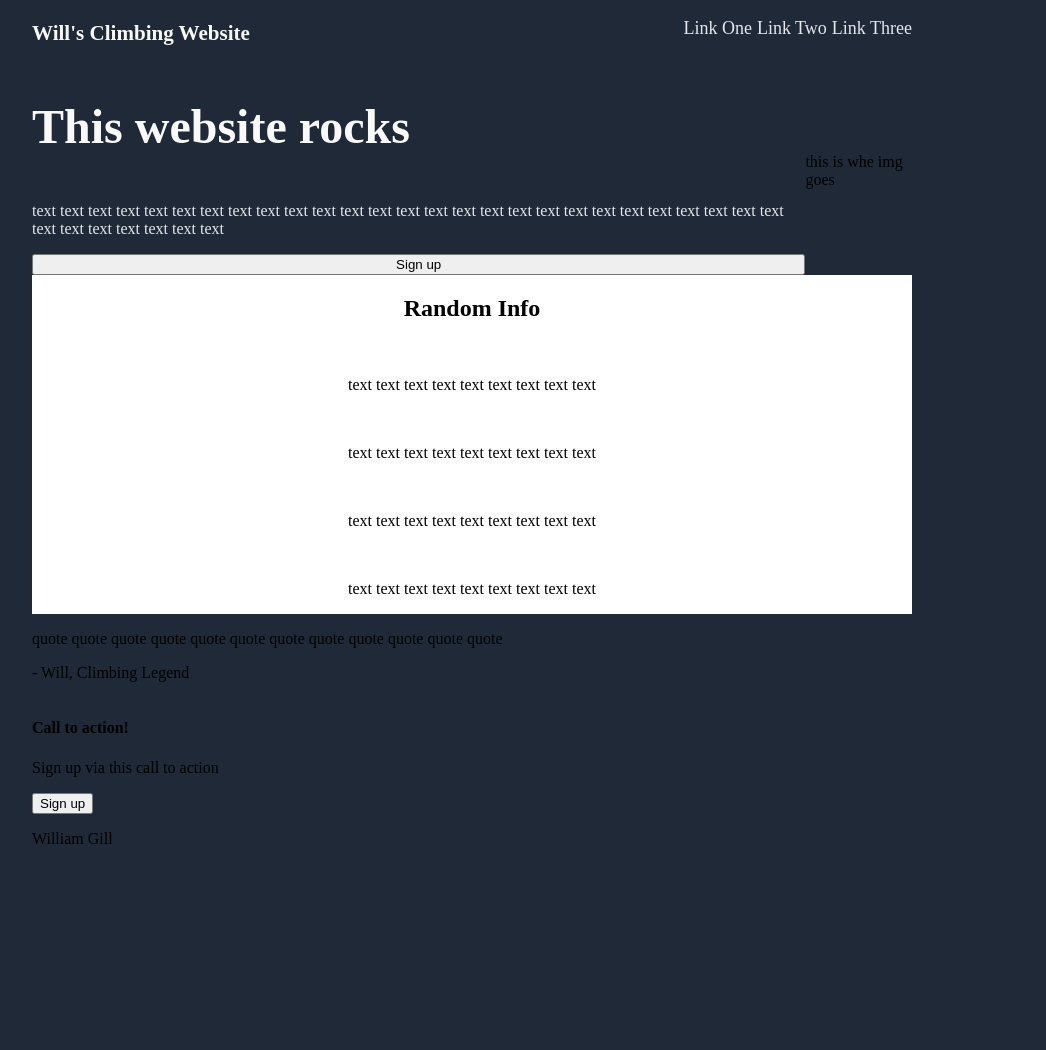
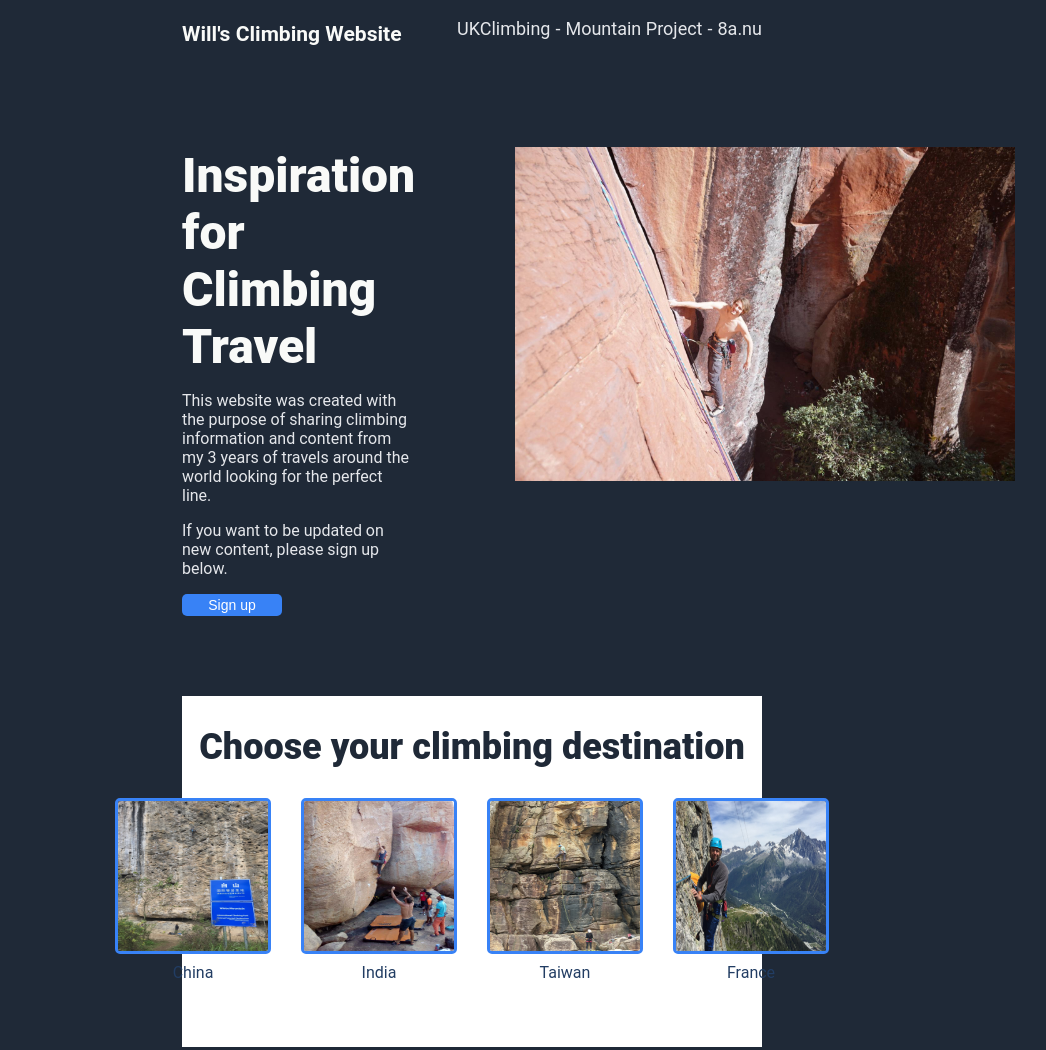
Before and after one commit to bn09whg/Odin-Launchpage-Project, a plain HTML site: page index.html in a window 1280 px wide. Shown: the top 1050 px of the page, without its empty margins (168-1214 px from the left). Before the commit the page ends 864 px from the top, so only its background shows below. Drawn offline with Linux system fonts and the light colour scheme.

Commit message:
Complete intro and info sections
Mostly finshed intro and info sections for both css and html.

Added images to info sections

Updated links and added dashes between

Added Roboto font

```diff
--- a/index.html
+++ b/index.html
@@ -6,45 +6,51 @@
     <meta name="viewport" content="width=device-width, initial-scale=1.0">
     <title>Will's Climbing Page</title>
     <link rel="stylesheet" href="styles.css">
+
 </head>
 <body>
     <header class="header">
         <div><h3 class="header-logo">Will's Climbing Website</h3></div>
         <div>
             <ul class="links">
-                <li><a href="">Link One</a></li>
-                <li><a href="">Link Two</a></li>
-                <li><a href="">Link Three</a></li>
+                <li><a href="https://ukclimbing.com">UKClimbing</a></li>
+                -
+                <li><a href="https://mountain project.com">Mountain Project</a></li>
+                -
+                <li><a href="https://8a.nu">8a.nu</a></li>
             </ul>
         </div>
     </header>
     <div class="body">
         <div class="intro">
             <div class="intro-left">
-                <h1 class="hero-main">This website rocks</h1>
-                <p class="hero-second">text text text text text text text text text text text text text text text text text text text text text text text text text text text text text text text text text text</p>
+                <h1 class="hero-main">Inspiration for Climbing Travel</h1>
+                <div class="hero-second">
+                    <p>This website was created with the purpose of sharing climbing information and content from my 3 years of travels around the world looking for the perfect line.</p>
+                    <p>If you want to be updated on new content, please sign up below.</p>
+                </div>
                 <button class="hero-button">Sign up</button>
             </div>
-            <div>this is whe img goes<img src="" alt=""></div>
+            <div><img src="./Images/main.jpg" alt="Author facing the camera and smiling whilst trad climbing in Li Ming, China" style="width:500px;height:250;"></div>
         </div>
         <div class="info">
-            <div><h2>Random Info</h2></div>
+            <div><h2 class="info-header">Choose your climbing destination</h2></div>
             <div class="info-images">
-                <div>
-                    <img src="" alt="">
-                    <p>text text text text text text text text text</p>
+                <div class="info-content">
+                    <div><img src="./Images/china.jpg" alt="Chinese climbing crag from the entrance" class="info-image"></div>
+                    <p class="info-text">China</p>
                 </div>
-                <div>
-                    <img src="" alt="">
-                    <p>text text text text text text text text text</p>
+                <div class="info-content">
+                    <div><img src="./Images/india.jpg" alt="Author bouldering in India with several friends spotting him" class="info-image"></div>
+                    <p class="info-text">India</p>
                 </div>
-                <div>
-                    <img src="" alt="">
-                    <p>text text text text text text text text text</p>
+                <div class="info-content">
+                    <div><img src="./Images/taiwan.jpg" alt="Author trad climbing up in Taiwan" class="info-image"></div>
+                    <p class="info-text">Taiwan</p>
                 </div>
-                <div>
-                    <img src="" alt="">
-                    <p>text text text text text text text text text</p>
+                <div class="info-content">
+                    <div><img src="./Images/france.jpg" alt="Author's friend posing for photo during multi-pitch climb in france" class="info-image"></div>
+                    <p class="info-text">France</p>
                 </div>
             </div>
         </div>
--- a/styles.css
+++ b/styles.css
@@ -1,15 +1,13 @@
 body {
     display: flex;
     flex-direction: column;
-    margin: 0px 200px;
+    margin: 0px 350px;
     background-color: #1F2937;
-}
-
-header, .intro {
-    display: flex;
+    font-family: 'Roboto', sans-serif;
 }
 
 header {
+    display: flex;
     justify-content: space-between;
     color: #E5E7EB;
     font-size: 18px;
@@ -30,13 +28,23 @@ ul.links, a {
 }
 
 .intro {
-    align-items: center;
-    ;
+    display: flex;
+    justify-content: space-between;
+    padding: 80px 0px;
+    gap: 100px;
+}
+
+.intro-left {
+    display: flex;
+    flex-direction: column;
+    align-items:flex-start;
 }
 
 .hero-main {
     font-size: 48px;
+    font-weight: 800;
     color: #F9FAF8;
+    margin: 0;
 }
 
 .hero-second {
@@ -44,9 +52,14 @@ ul.links, a {
     color: #E5E7EB;
 }
 
-.intro-left {
-    display: flex;
-    flex-direction: column;
+.hero-button {
+    width: 100px;
+    background-color: #3882F6;
+    color: white;
+    border-radius: 5px;
+    font-size: 14px;
+    border-width: 0;
+    padding: 3px;
 }
 
 .info {
@@ -54,8 +67,37 @@ ul.links, a {
     flex-direction: column;
     background-color: white;
     align-items: center;
+    padding-bottom: 60px;
 }
-.info images {
+.info-header {
+    font-size: 36px;
+    font-weight: 800;
+    color: #1F2937;
+}
+
+.info-images {
     display: flex;
-    justify-content: space-between;
+    justify-content: center;
+    gap: 30px;
+    align-items: center;
 }
+
+.info-content {
+    display: flex;
+    flex-direction: column;
+    align-items: center;
+}
+
+.info-image {
+    width: 150px;
+    height:150px;
+    border-style: solid;
+    border-radius: 5px;
+    border-width: 3px;
+    border-color: #3882F6;
+}
+
+.info-text {
+    margin: 5px;
+    color: #223d63;
+}
```
Also changed, not shown: Images/china.jpg (added), Images/france.jpg (added), Images/india.jpg (added), Images/india2.jpg (added), Images/italy.jpg (added), Images/main.jpg (added), Images/taiwan.jpg (added), 1 other file.
